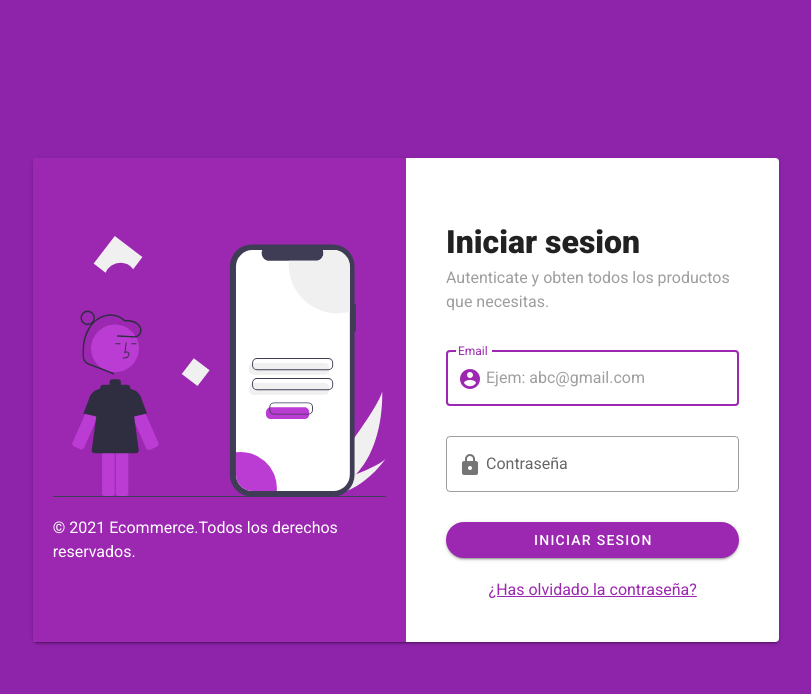
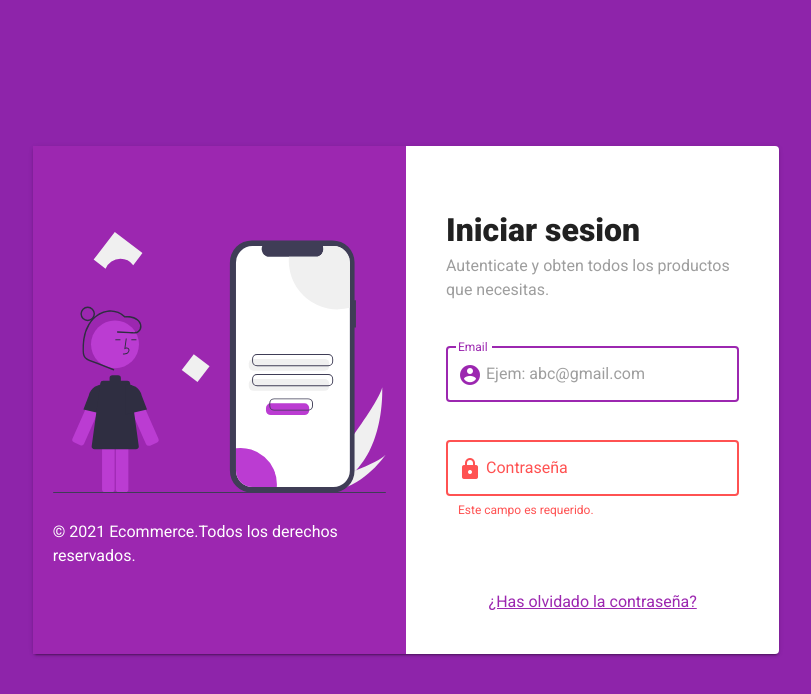
Before and after one commit to thebug404/ecommerce, a Vue app in the folder ecommerce-frontend/: page /login in a window 1280 px wide. Shown: the top 694 px of the page, without its empty margins (234-1045 px from the left). Built offline with nearby package versions, Linux system fonts and the light colour scheme.

Commit message:
Validation was added to the login form.

```diff
--- /dev/null
+++ b/ecommerce-frontend/src/core/dump/rules.ts
@@ -0,0 +1,13 @@
+export const rules = {
+  required: (value: string | number): boolean | string =>
+    !!value || "Este campo es requerido.",
+
+  email: (value: string): boolean | string =>
+    /^[\w-]+@([\w-]+\.)+[\w-]{2,4}$/g.test(value) || "El email es invalido.",
+
+  password: (value: string): boolean | string =>
+    /^(?=.*[a-z])(?=.*[A-Z])(?=.*\d)(?=.*[$@$!%*?&])([A-Za-z\d$@$!%*?&]|[^ ]){8,}$/.test(
+      value
+    ) ||
+    "La contraseña debe contener una mayuscula, una minucula, un numero, un simbolo y al menos 8 caracteres. No debe contener espacios en blanco.",
+};
--- a/ecommerce-frontend/src/modules/home/components/Login.form.vue
+++ b/ecommerce-frontend/src/modules/home/components/Login.form.vue
@@ -1,24 +1,34 @@
 <template>
-  <v-form>
+  <v-form ref="form" v-model="valid" lazy-validation>
     <v-text-field
       outlined
+      required
       autofocus
+      class="my-2"
       label="Email"
       color="purple"
       autocomplete="off"
+      v-model="data.email"
       placeholder="Ejem: abc@gmail.com"
       prepend-inner-icon="mdi-account-circle"
+      :rules="[rules.required, rules.email]"
     ></v-text-field>
     <v-text-field
       outlined
+      required
       autofocus
+      class="my-2"
       color="purple"
       type="password"
       label="Contraseña"
       autocomplete="off"
+      v-model="data.password"
       prepend-inner-icon="mdi-lock"
+      :rules="[rules.required, rules.password]"
     ></v-text-field>
-    <v-btn color="purple" rounded block dark>Iniciar sesion</v-btn>
+    <v-btn @click="login" color="purple" :disabled="!valid" rounded block dark
+      >Iniciar sesion</v-btn
+    >
     <div class="text-center pt-5">
       <router-link to="/" class="purple--text">
         <span class="">¿Has olvidado la contraseña?</span>
@@ -31,6 +41,16 @@
 import Vue from "vue";
 import Component from "vue-class-component";
 
+import { rules as myRules } from "@/core/dump/rules";
+
 @Component
-export default class LoginFormComponent extends Vue {}
+export default class LoginFormComponent extends Vue {
+  data = { email: "", password: "" };
+  readonly rules = myRules;
+  valid = false;
+
+  async login(): Promise<void> {
+    console.log(this.data);
+  }
+}
 </script>
--- a/ecommerce-frontend/src/modules/home/pages/Login.page.vue
+++ b/ecommerce-frontend/src/modules/home/pages/Login.page.vue
@@ -9,13 +9,14 @@
                 <div>
                   <img
                     :src="require('@/assets/login.svg')"
+                    alt="Login banner"
+                    class="mb-5"
                     width="100%"
-                    alt="Login banner"
                   />
-                  <p class="pa-0 ma-0 white--text mt-3">
+                  <span class="white--text">
                     © {{ new Date().getFullYear() }} Ecommerce.Todos los
                     derechos reservados.
-                  </p>
+                  </span>
                 </div>
               </div>
             </v-flex>
```
